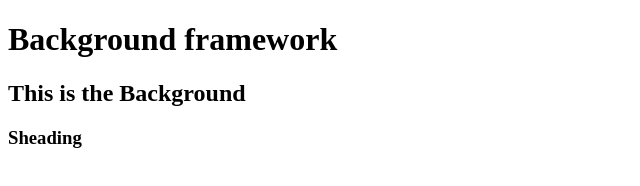
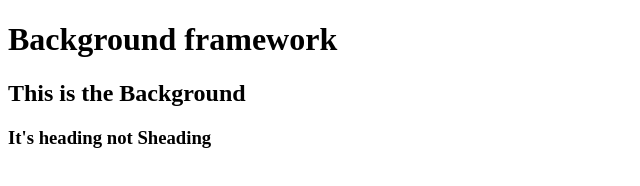
Before and after one commit to Fred759/background-generator, a plain HTML site: page index.html in a window 1280 px wide. Shown: the whole page, without its empty margins (0-640 px from the left). Drawn offline with Linux system fonts and the light colour scheme.

Commit message:
fixed title spelling

```diff
--- a/index.html
+++ b/index.html
@@ -8,6 +8,6 @@
 <body>
     <h1>  Background framework </h1>
     <h2> This is the Background</h2>
-    <h3> Sheading</h3>
+    <h3> It's heading not Sheading</h3>
 </body>
 </html>
```
Also changed, not shown: 2 other files.
